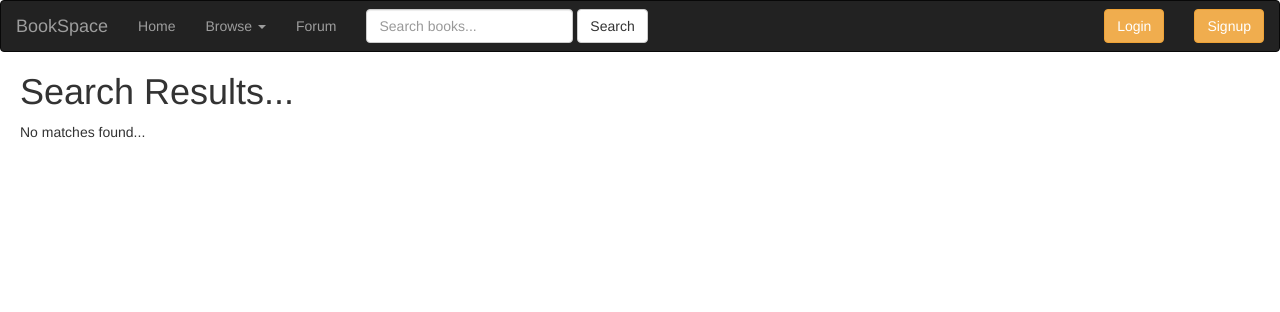
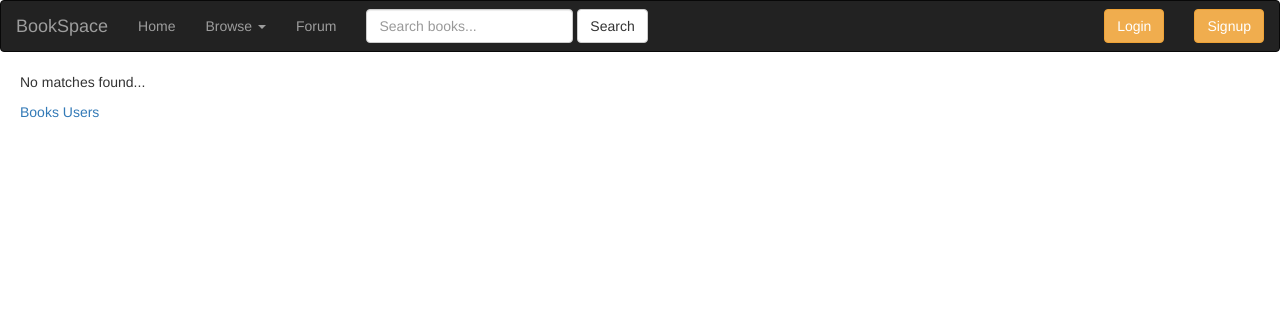
Before and after one commit to ivayloknchv/BookSpace-Working-Version, a Django app: template search/templates/search.html in a window 1280 px wide. Shown: the top 312 px of the page. Run offline with Django 5.2, Linux system fonts and the light colour scheme; the template is opened without the code that fills it, so the values that code supplies are empty; some libraries are stand-ins or nearby versions.

Commit message:
Added users searching

```diff
--- a/books_database/templates/master.html
+++ b/books_database/templates/master.html
@@ -31,7 +31,7 @@
                 <form class="navbar-form navbar-left" method="GET" action="{% url 'search' %}">
                     {% csrf_token %}
                     <div class="form-group">
-                        <input type="text" class="form-control" placeholder="Search books..." name="q">
+                        <input type="text" class="form-control" placeholder="Search..." name="q">
                     </div>
                     <button type="submit" class="btn btn-default">Search</button>
                 </form>
--- a/search/templates/search.html
+++ b/search/templates/search.html
@@ -1,38 +1,56 @@
 {% extends "master.html" %}
 {% block title %}Search{% endblock %}
 {% block content %}
-
-<h1>Search Results...</h1>
+{% if results == 'books' %}
+<h1>Search Books Results</h1>
+{% endif %}
+{% if results == 'users' %}
+<h1>Search Users Results</h1>
+{% endif %}
 {%if total_results %}
 <p>{{total_results}} results were found</p>
 {% endif %}
 {% if not total_results %}
 <p>No matches found...</p>
 {% endif %}
-
+<a href="{% url 'search' %}?q={{request.GET.q}}&results=books">Books</a>
+<a href="{% url 'search' %}?q={{request.GET.q}}&results=users">Users</a>
+{% if results == 'books' %}
 <div class="row justify-content-center d-flex flex-wrap">
     {% for book in current_page %}
     <div class="col-sm-6 col-md-3 mb-4 mx-2 d-flex">
         <div class="card" style="width: 200px; display: flex; flex-direction: column;
             height: 400px; margin: 0 auto">
-            <img class="card-img-top" src="{{book.cover_url}}"
+            <img class="card-img-top" src="{{ book.cover_url }}"
                 style="width: 200px; height: 350px; object-fit: cover; margin: 0 auto;">
             <div class="card-body d-flex flex-column" style="flex-grow: 1;">
-                <h4><a href="{% url 'book' book.slug %}"><b>{{book.title}}</b></a></h4>
-                <h5>{{book.author.name}}</h5>
+                <h4><a href="{% url 'book' book.slug %}"><b>{{ book.title }}</b></a></h4>
+                <h5>{{ book.author.name }}</h5>
                 <br><br>
             </div>
         </div>
     </div>
     {% endfor %}
 </div>
+{% endif %}
+{% if results == 'users' %}
+{% for user in current_page %}
+<li class="list-group-item">
+    <img src="{{ user.profile_picture.url }}" height="50" width="50"
+        style="border-radius: 50%;">
+    <a href="{% url 'profile' user %}">
+    {{ user.first_name }} {{ user.last_name }} ({{user.username}})
+    </a>
+</li>
+{% endfor %}
+{% endif %}
 <div class="page-iteration" style="text-align: center;">
     {% if current_page.has_previous %}
-    <a href="{% url 'search' %}?q={{q}}&page={{ current_page.previous_page_number }}">Previous Page</a>
+    <a href="{% url 'search' %}?q={{q}}&page={{ current_page.previous_page_number }}&results={{results}}">Previous Page</a>
     <br>
     {% endif %}
     {% if current_page.has_next %}
-    <a href="{% url 'search' %}?q={{q}}&page={{ current_page.next_page_number }}">Next Page</a>
+    <a href="{% url 'search' %}?q={{q}}&page={{ current_page.next_page_number }}&results={{results}}">Next Page</a>
     {% endif %}
 </div>
 {% endblock %}
--- a/users/templates/followers.html
+++ b/users/templates/followers.html
@@ -18,11 +18,11 @@ Your Followers
 <ul class="list-group">
     {% for follower in followers_page %}
     <li class="list-group-item">
-        <img src="{{ follower.follower.profile_picture.url }}" height="40" width="40"
+        <img src="{{ follower.follower.profile_picture.url }}" height="50" width="50"
              style="border-radius: 50%;">
         <a href="{% url 'profile' follower.follower %}">
             {{ follower.follower.first_name }} {{ follower.follower.last_name }}
-            {{ follower.follower }}
+            ({{ follower.follower }})
         </a>
     </li>
     {% endfor %}
--- a/users/templates/following.html
+++ b/users/templates/following.html
@@ -18,11 +18,11 @@ Following
 <ul class="list-group">
     {% for followed in following_page %}
     <li class="list-group-item">
-        <img src="{{ followed.followed.profile_picture.url }}" height="40" width="40"
+        <img src="{{ followed.followed.profile_picture.url }}" height="50" width="50"
              style="border-radius: 50%;">
         <a href="{% url 'profile' followed.followed.username %}">
             {{ followed.followed.first_name }} {{ followed.followed.last_name }}
-            {{ followed.followed }}
+            ({{ followed.followed }})
         </a>
     </li>
     {% endfor %}
```
Also changed, not shown: books_database/views.py (+5 -6 lines), search/views.py (+26 -6 lines).
